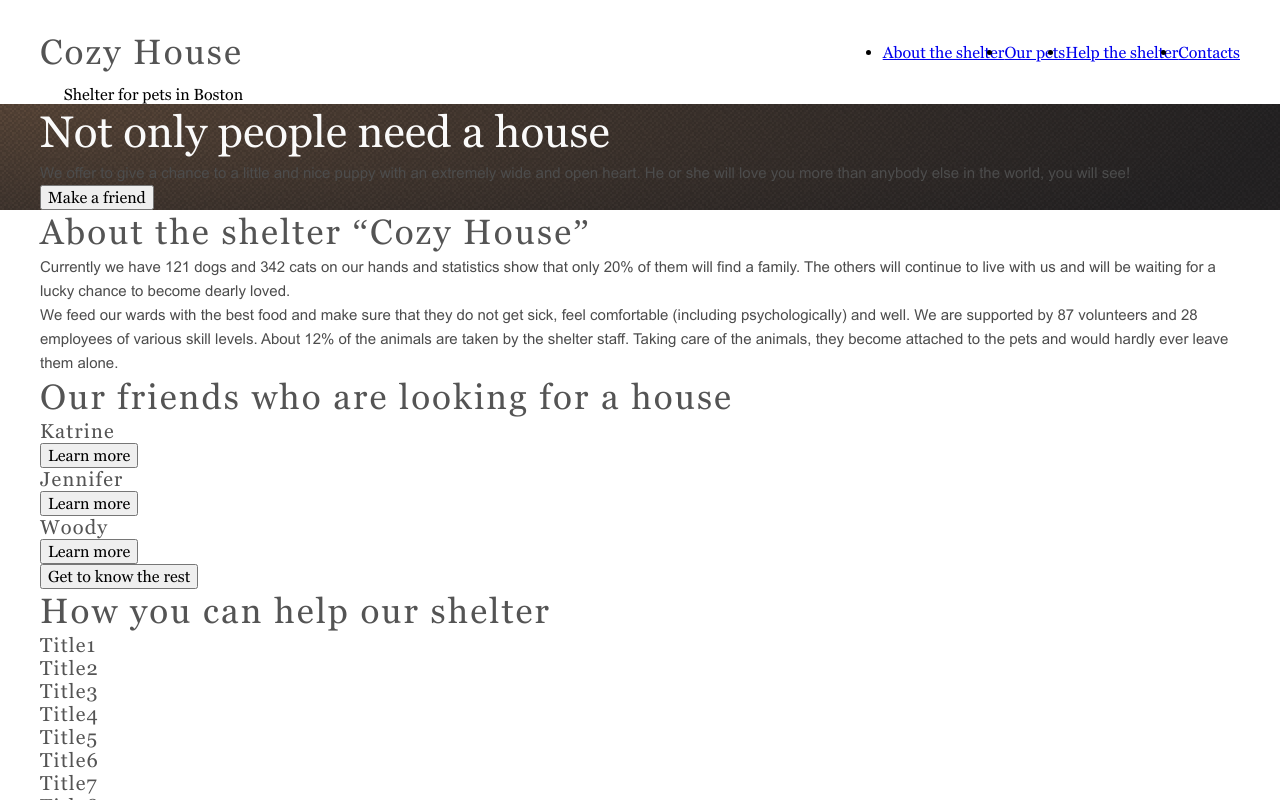
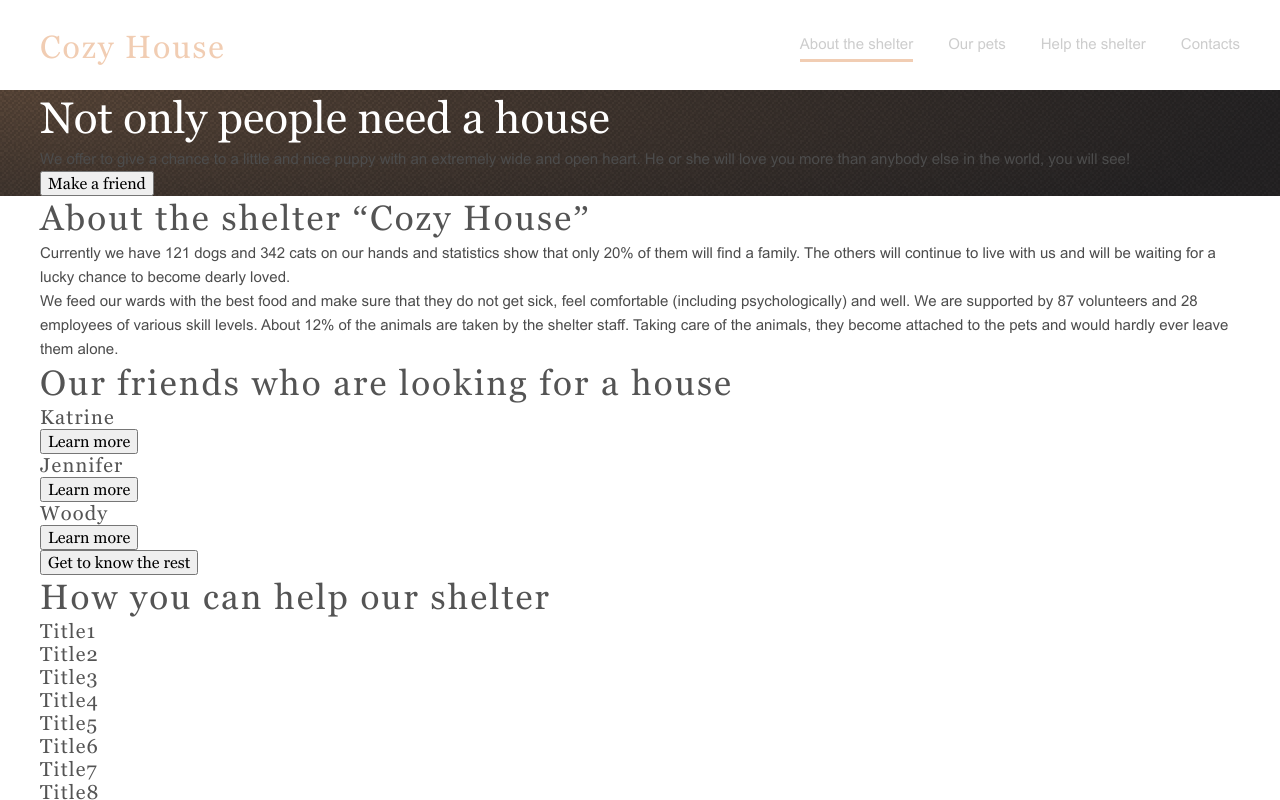
Before and after one commit to a-reznikov/Stage-2, a website: page shelter/pages/main/index.html in a window 1280 px wide. Shown: the top 800 px of the page. Drawn offline with Linux system fonts and the light colour scheme.

Commit message:
feat: implement style for header

```diff
--- a/shelter/pages/main/index.html
+++ b/shelter/pages/main/index.html
@@ -17,7 +17,7 @@
       </div>
       <nav class="nav">
         <ul class="nav__list" id="nav-list">
-          <li class="nav__item nav-item"><a href="#" class="nav-item__link">About the shelter</a></li>
+          <li class="nav__item nav-item nav-item_active"><a href="#" class="nav-item__link">About the shelter</a></li>
           <li class="nav__item nav-item"><a href="#" class="nav-item__link">Our pets</a></li>
           <li class="nav__item nav-item"><a href="#" class="nav-item__link">Help the shelter</a></li>
           <li class="nav__item nav-item"><a href="#" class="nav-item__link">Contacts</a></li>
--- a/shelter/pages/main/src/sass/abstracts/_constants.scss
+++ b/shelter/pages/main/src/sass/abstracts/_constants.scss
@@ -1,8 +1,10 @@
 $color-light: #FFFFFF;
-$color-light: #FAFAFA;
 $color-primary: #F1CDB3;
 $color-primary-light: #FDDCC4;
 $color-text: #4C4C4C;
+$color-link: #CDCDCD;
+$color-link-active: #FAFAFA;
+$color-link-hover: #292929;
 $color-text-title: #545454;
 $color-text-light: #B2B2B2;
 $color-background: #F6F6F6;
--- a/shelter/pages/main/src/sass/components/_logo.scss
+++ b/shelter/pages/main/src/sass/components/_logo.scss
@@ -3,7 +3,14 @@
   padding-top: 30px;
 }
 
+.logo__title {
+  @include font(400, 3.2rem, 3.5rem, $color-primary);
+}
+
 .logo__subtitle {
   padding-top: 10px;
   align-self: flex-end;
+  @extend %font-second;
+  @include font(400, 1.3rem, 1.5rem, $color-light);
+  letter-spacing: 0.1em;
 }
--- a/shelter/pages/main/src/sass/components/_navigation.scss
+++ b/shelter/pages/main/src/sass/components/_navigation.scss
@@ -1,3 +1,32 @@
 .nav__list {
-  @include flex ();
+  display: grid;
+  grid-template-columns: repeat(4, auto);
+  column-gap: 35px;
+  margin: 0;
+  padding: 0;
 }
+
+.nav-item {
+  list-style: none;
+
+  &__link {
+    text-decoration: none;
+    @extend %font-second;
+    @include font(400, 1.5rem, 2.4rem, $color-link);
+  }
+}
+
+.nav-item_active {
+  position: relative;
+  color: $color-link-active;
+  &::after {
+    content: '';
+    position: relative;
+    display: block;
+    bottom: -3px;
+    height: 3px;
+    width: 100%;
+    background: $color-primary;
+  }
+  //border-bottom: 3px solid $color-primary;
+}
```
Also changed, not shown: shelter/pages/main/src/sass/style.css, 1 other file.
